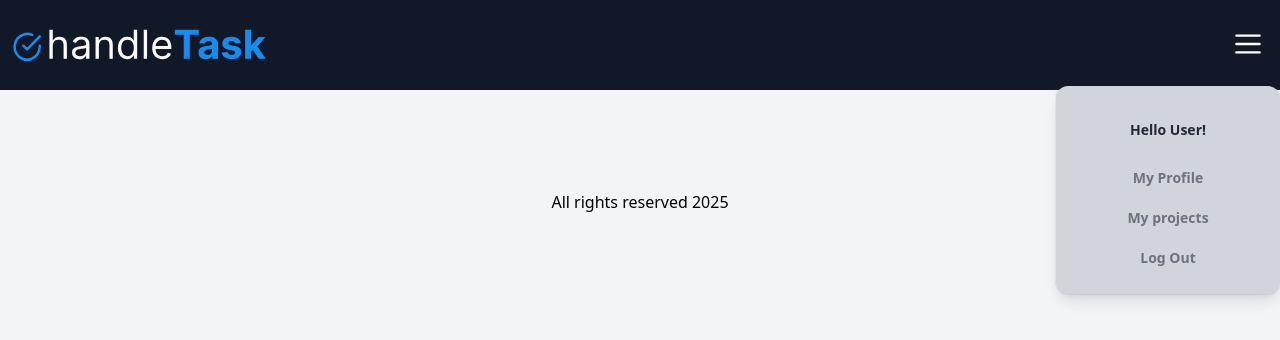
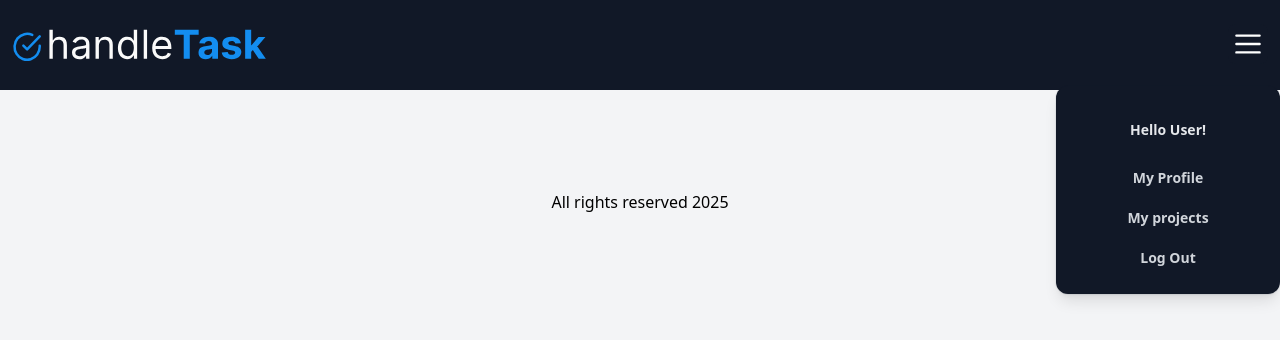
Before and after one commit to javiercodesx/handleTask_client, a React (Vite) app: page / in a window 1280 px wide. Both pictures are taken after a click on the button 1248 px from the left and 43 px from the top of the page. Shown: the top 340 px of the page. Built offline with nearby package versions, Linux system fonts and the light colour scheme; no server answers.

Commit message:
updating NavMenu styles

```diff
--- a/src/components/NavMenu.tsx
+++ b/src/components/NavMenu.tsx
@@ -21,18 +21,18 @@ export default function NavMenu() {
         leaveTo="opacity-0 translate-y-1"
       >
         <PopoverPanel className="absolute left-1/2 z-10 mt-5 flex w-screen lg:max-w-min -translate-x-1/2 lg:-translate-x-48">
-          <div className="w-full lg:w-56 shrink rounded-xl bg-gray-300 p-4 text-sm font-semibold leading-6 text-gray-900 shadow-lg ring-1 ring-gray-900/5">
-            <p className='text-center text-gray-800 my-4'>Hello User!</p>
+          <div className="w-full lg:w-56 shrink rounded-xl bg-gray-900 p-4 text-sm font-semibold leading-6 text-gray-900 shadow-lg ring-1 ring-gray-900/5">
+            <p className='text-center text-gray-200 my-4'>Hello User!</p>
             <Link
               to='/profile'
-              className='block text-center text-gray-500 p-2 hover:text-gray-950'
+              className='block text-center text-gray-300 p-2 hover:text-white'
             >My Profile</Link>
             <Link
               to='/'
-              className='block text-center text-gray-500 p-2 hover:text-gray-950'
+              className='block text-center text-gray-300 p-2 hover:text-white'
             >My projects</Link>
             <button
-              className='block mx-auto text-gray-500 p-2 hover:text-red-600'
+              className='block mx-auto text-gray-300 p-2 hover:text-red-600'
               type='button'
               onClick={() => { }}
             >
```
